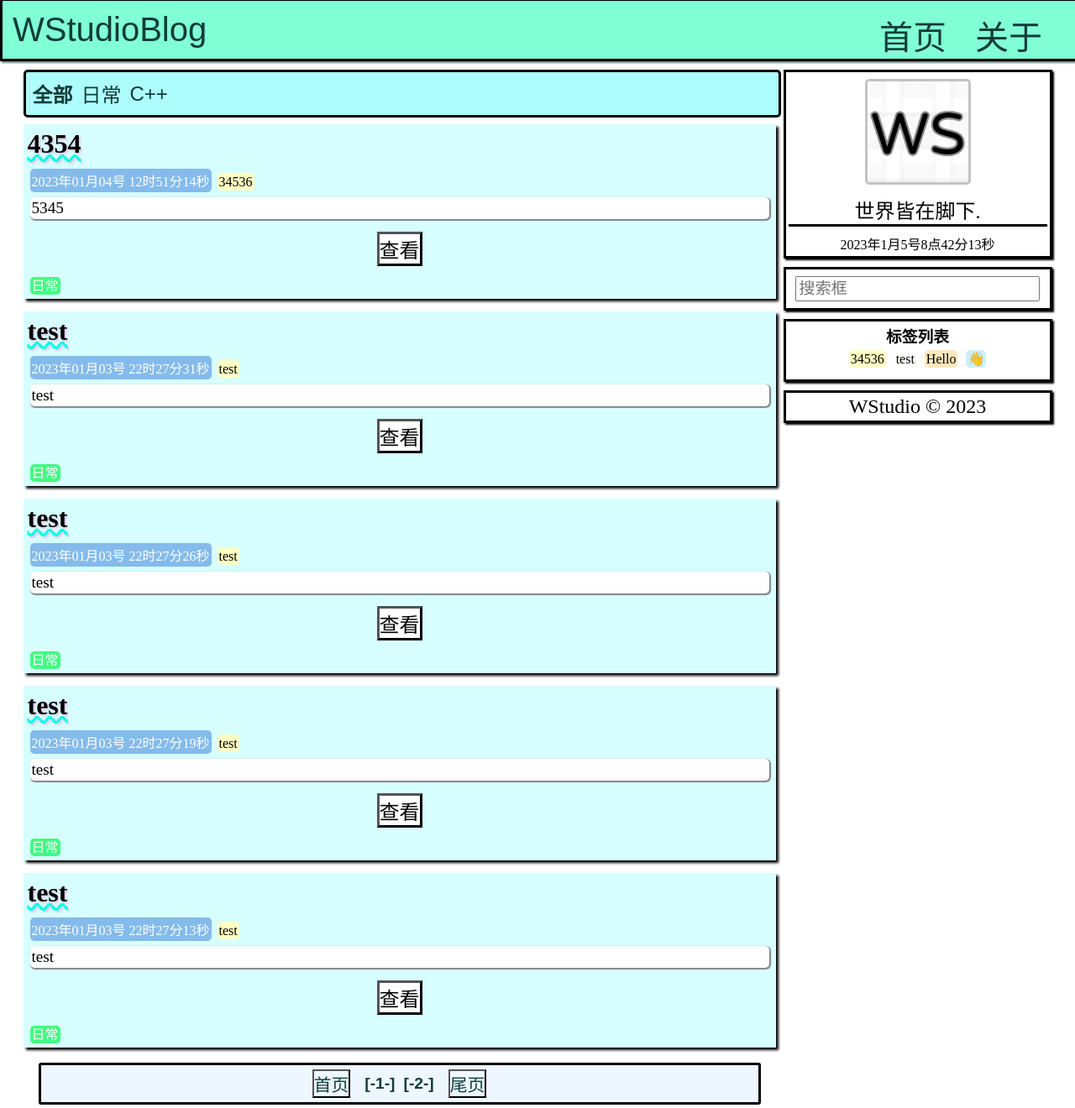
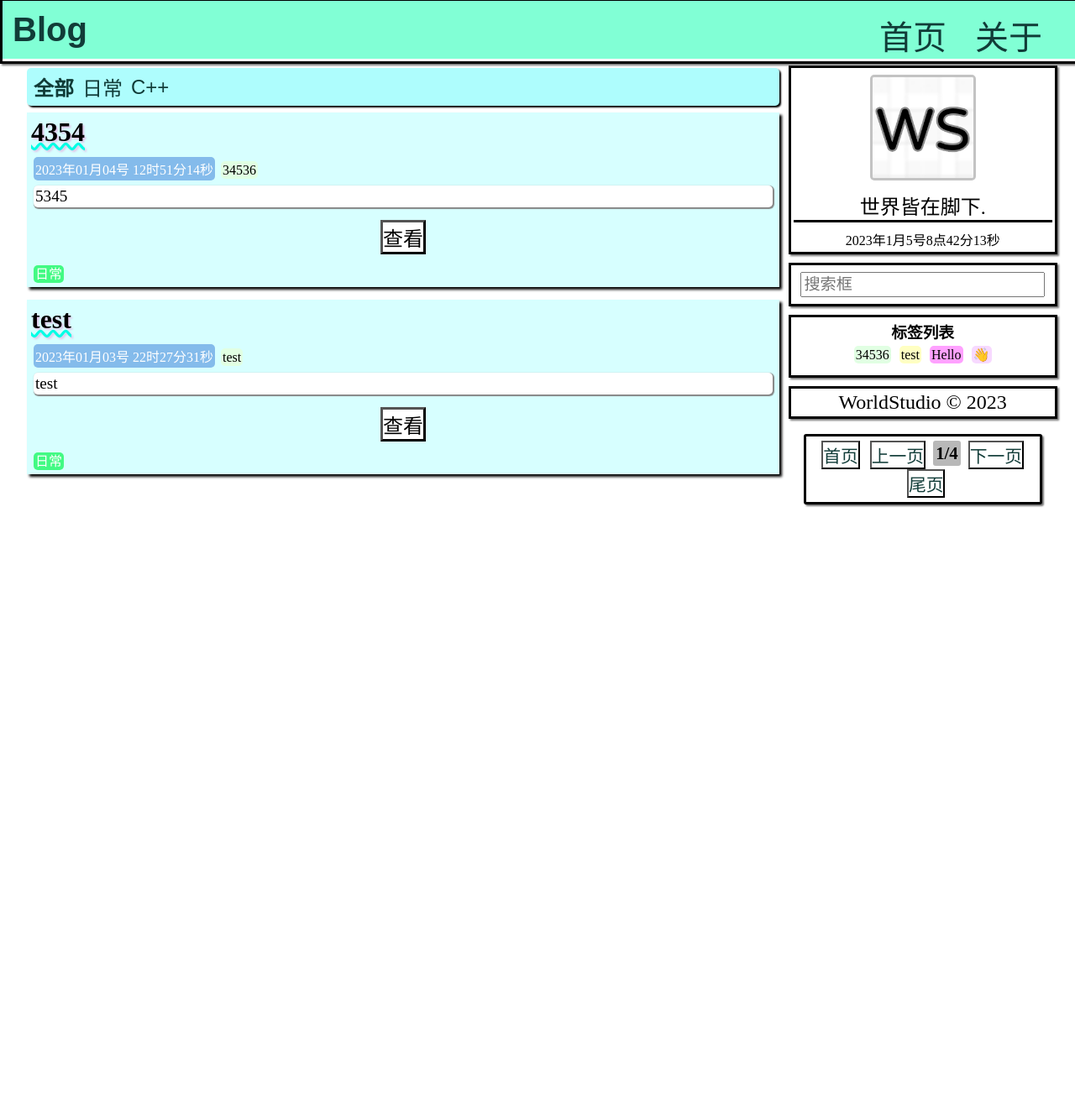
Before and after one commit to SQJM/SQJM.github.io, a plain HTML site: page WStudio-web/blog/index.html in a window 1280 px wide. Shown: the part 2-1322 px from the top of the page at 84% size. After the commit the page ends 800 px from the top, so only its background shows below. Drawn offline with Linux system fonts and the light colour scheme.

Commit message:
Add files via upload

```diff
--- a/WStudio-web/blog/css/index-blog.css
+++ b/WStudio-web/blog/css/index-blog.css
@@ -66,12 +66,15 @@ p {
 #BlogGratuito_Window{
     position: fixed;
     top: 45%;
+    width: 80%;
+    text-align: center;
     border-radius: 10px;
     font-size: 5em;
     background-color: #00ffe5;
 }
 
 #Blog_HeadM{
+    position: fixed;
     width: 100%;
     z-index: 999;
     margin-bottom: 10px;
@@ -110,13 +113,13 @@ p {
 #Blog_NavigationBar {
     z-index: 999;
     width: 100%;
-    border-style: solid;
-    border-color: #000000;
+    box-shadow: 2px 2px 2px #000000;
     background-color: rgb(174, 253, 253);
     text-align: left;
     border-radius: 5px;
     margin-bottom: 8px;
 }
+
 
 #BlogGratuito_NavigationBarBtnBox button {
     font-size: 1.5em;
@@ -231,7 +234,7 @@ p {
     border-left: #ffffff;
     border-width: 2px;
     box-shadow: 3px 3px 3px #000000;
-    background-color: rgb(253, 255, 223);
+    background-color: rgb(248, 251, 197);
     text-align: left;
 }
 
@@ -274,32 +277,33 @@ p {
     user-select: none;
 }
 
-#BlogGratuito_PageMainBoxArticle>div>div {
+#BlogGratuito_PageMainBoxArticle>b {
     display: inline-block;
+    background-color: #b8b8b8;
+    padding: 3px;
+    border-radius: 3px;
+    font-size: 1.3em;
 }
 
-#BlogGratuito_PageMainBoxArticle>div>button {
+#BlogGratuito_PageMainBoxArticle>button {
+    vertical-align: top;
     display: inline-block;
     border-color: #000000;
     font-size: 1.3em;
-}
-
-#BlogGratuito_PageMainBoxArticle>div>div>button {
-    padding: 3px;
-    font-size: 1.2em;
 }
 
 #Blog_MainBoxRM {
     margin-left: 5px;
     width: 25%;
     display: inline-block;
+    position: fixed;
 }
 
 #Blog_MainBoxR div {
     margin-bottom: 10px;
     border-style: solid;
     border-color: #000000;
-    box-shadow: 2px 2px 2px #000000;
+    box-shadow: 2px 2px 2px #757575;
     background-color: rgb(255, 255, 255);
 }
 
--- a/WStudio-web/blog/index.html
+++ b/WStudio-web/blog/index.html
@@ -25,7 +25,7 @@
         <button class="Blog_TitleBtn" id="Blog_HomePage" onclick="BlogGratuito_HomePage();">首页</button>
       </div>
     </div>
-    <div id="Blog_MainBox">
+    <div id="Blog_MainBox" style="top: 80px;position: relative;">
       <div id="Blog_MainBoxLM">
         <div id="Blog_NavigationBar">
           <p id="BlogGratuito_NavigationBarBtnBox">
@@ -39,15 +39,7 @@
           <div id="BlogGratuito_MainBoxArticle">
 
           </div>
-          <div id="BlogGratuito_PageMainBoxArticle">
-            <div>
-              <button style="margin-right: 8px;" onclick="_HomePage();">首页</button>
-              <div id="BlogGratuito_PageMainBoxArticleNum">
 
-              </div>
-              <button style="margin-left: 8px;" onclick="_EndPage();">尾页</button>
-            </div>
-          </div>
         </div>
       </div>
       <div id="Blog_MainBoxRM">
@@ -72,9 +64,18 @@
             <p id="BlogGratuito_Copyright"></p>
           </div>
 
+          <div id="BlogGratuito_PageMainBoxArticle">
+              <button style="margin-right: 8px;" onclick="BlogGratuito_HomePage_();">首页</button>
+              <button style="margin-right: 5px;" onclick="BlogGratuito_UpPage();">上一页</button>
+              <b id="BlogGratuito_PageMainBoxArticleNum"></b>
+              <button style="margin-left: 5px;" onclick="BlogGratuito_DownPage();">下一页</button>
+              <button style="margin-left: 8px;" onclick="BlogGratuito_EndPage_();">尾页</button>
+          </div>
+
         </div>
       </div>
     </div>
+    <div style="height: 10px;"><p id="BlogGratuito_Copyright"></p></div>
   </body>
   <!--js-->
   <script type="text/javascript" src="js/index-blog-style.js"></script>
--- a/WStudio-web/blog/js/data.js
+++ b/WStudio-web/blog/js/data.js
@@ -6,6 +6,7 @@ if (document.readyState != 'complete'){
 window.onload = function(){
     document.getElementById("BlogGratuito_Window").innerHTML = "";
     document.getElementById("BlogGratuito_Body").style.display = "block";
+}
 function randomColor() {
     return (
                 "rgba(" +
@@ -24,10 +25,10 @@ window.onload = function(){
             '<button id="' + id + '" onclick="' + onclick + '">' + text + "</button>";
     return btn;
 }
-    function _BlogGratuito_ArticleShow(id,title, date, tag, dataShow, fun, file,idd) {
+function _BlogGratuito_ArticleShow(id,title, date, tag, dataShow, fun, file,idd,pageId) {
     var str =
             '\
-    <div id="Article_'+id+'">\
+    <div id="Article_'+id+'" class="Page_'+pageId+'">\
       <h1>' +
 title +
 '</h1>\
@@ -59,6 +60,8 @@ title +
       </div>\
     ';
     document.getElementById("BlogGratuito_NavigationBarBtnBox").style.display = "none";
+    document.getElementById("BlogGratuito_PageMainBoxArticle").style.display = "none";
+    document.getElementById("BlogGratuito_SearchBox").style.display = "none";
     document.getElementById("BlogGratuito_MainBoxL").style.display = "none";
     document.getElementById("BlogGratuito_MainBoxArticle").style.display = "block";
     document.getElementById("BlogGratuito_MainBoxArticle").innerHTML = str;
@@ -71,6 +74,8 @@ title +
 }
 function BlogGratuito_HomePage(){
     document.getElementById("BlogGratuito_NavigationBarBtnBox").style.display = "block";
+    document.getElementById("BlogGratuito_PageMainBoxArticle").style.display = "block";
+    document.getElementById("BlogGratuito_SearchBox").style.display = "block";
     document.getElementById("BlogGratuito_MainBoxL").style.display = "block";
     document.getElementById("BlogGratuito_MainBoxArticle").innerHTML = "";
     document.getElementById("BlogGratuito_MainBoxArticle").style.display = "none";
@@ -104,48 +109,58 @@ title +
     }
 
 }
-    function _goPage(num){}
-    function _HomePage(){
-        document.getElementById("BlogGratuito_MainBoxL").innerHTML = "";
+function _goPage(num){//BlogGratuito_PageMainBoxArticleNumn
+    for(var i = 0;i < article_num;i++){
+        if(document.getElementById("Article_"+i+"").className != "Page_" + num)
+            document.getElementById("Article_"+i+"").style.display = "none";
+        else
+            document.getElementById("Article_"+i+"").style.display = "block";
+    }
+}
+function BlogGratuito_HomePage_(){
     _goPage(1);
+    document.getElementById("BlogGratuito_PageMainBoxArticleNumn").innerHTML = 1;
 }
-    function _EndPage(){
-        document.getElementById("BlogGratuito_MainBoxL").innerHTML = "";
-        _goPage(article_num);
+function BlogGratuito_EndPage_(){
+    _goPage(BlogGratuito_PageMainBoxArticle__Max);
+    document.getElementById("BlogGratuito_PageMainBoxArticleNumn").innerHTML = BlogGratuito_PageMainBoxArticle__Max;
+}
+function BlogGratuito_UpPage() {
+  var t = document.getElementById("BlogGratuito_PageMainBoxArticleNumn").innerHTML;
+    t--;
+    if(t <= 0){
+        return;
+    }
+    document.getElementById("BlogGratuito_PageMainBoxArticleNumn").innerHTML = t;
+    _goPage(t);
+}
+function BlogGratuito_DownPage() {
+    var t = document.getElementById("BlogGratuito_PageMainBoxArticleNumn").innerHTML;
+    t++;
+      if(t > BlogGratuito_PageMainBoxArticle__Max){
+          return;
+      }
+    document.getElementById("BlogGratuito_PageMainBoxArticleNumn").innerHTML = t;
+      _goPage(t);
 }
 document.getElementById("BlogGratuito_SearchBox").innerHTML = "<input id=\"BlogGratuito_Search\" type=\"text\" placeholder=\"搜索框\" oninput=\"_BlogGratuito_Search();\">";
-    function setBlogGratuito_PageMainBoxArticle_btn(n){
-        return '<button><b>[-'+n+'-]</b></button>';
-    }
-    var Max_A;
-    function setBlogGratuito_PageMainBoxArticle(e){
-        Max_A = e;
-        var t = article_num;
-        var i = 1;
-        while(true){
-            if(t <= e) break;
-            t -= e;
-            i++;
-        }
-        for(var j = 0;j < i;){
-            j++;
-            document.getElementById("BlogGratuito_PageMainBoxArticleNum").innerHTML += setBlogGratuito_PageMainBoxArticle_btn(j);
-        }
-    }
 
 
 var article_num = 7;
 
 function _BlogGratuito_File_0(){_BlogGratuito_File_f("日常");}function _BlogGratuito_File_1(){_BlogGratuito_File_f("C++");}
 
-function _BlogGratuito_Article_0(){_BlogGratuito_Article_f("4354","2023年01月04号 12时51分14秒","<span style=\"background-color: rgb(336,261,195);\">34536</span>","3453","日常");}function _BlogGratuito_Article_1(){_BlogGratuito_Article_f("test","2023年01月03号 22时27分31秒","<span style=\"background-color: rgb(336,261,195);\">test</span>","test","日常");}function _BlogGratuito_Article_2(){_BlogGratuito_Article_f("test","2023年01月03号 22时27分26秒","<span style=\"background-color: rgb(336,261,195);\">test</span>","test","日常");}function _BlogGratuito_Article_3(){_BlogGratuito_Article_f("test","2023年01月03号 22时27分19秒","<span style=\"background-color: rgb(336,261,195);\">test</span>","test","日常");}function _BlogGratuito_Article_4(){_BlogGratuito_Article_f("test","2023年01月03号 22时27分13秒","<span style=\"background-color: rgb(336,261,195);\">test</span>","test","日常");}function _BlogGratuito_Article_5(){_BlogGratuito_Article_f("test","2023年01月03号 22时26分59秒","<span style=\"background-color: rgb(336,261,195);\">test</span>","test","日常");}function _BlogGratuito_Article_6(){_BlogGratuito_Article_f("Hello BlogGratuito!👋","2023年01月03号 21时05分51秒","<span style=\"background-color: rgb(336,261,195);\">Hello</span><span style=\"background-color: rgb(310,326,252);\">👋</span>","<p><b>📋这是一个完全自由🏃的博客编写📝软件🖥.📋</b></p>\n<img src=\"img/WS.png\" alt=\"WS\" >\n<p>📋📋📋📋📋📋📋🌟🌟🌟🌟📋📋📋📋📋📋📋</p>\n<p>🌟🌟🌟🌟🌉🏷️📋🌎💬🌁🌱💻🌟🌟🌟🌟</p>","日常");}
+function _BlogGratuito_Article_0(){_BlogGratuito_Article_f("4354","2023年01月04号 12时51分14秒","<span style=\"background-color: rgb(225,335,227);\">34536</span>","3453","日常");}function _BlogGratuito_Article_1(){_BlogGratuito_Article_f("test","2023年01月03号 22时27分31秒","<span style=\"background-color: rgb(225,335,227);\">test</span>","test","日常");}function _BlogGratuito_Article_2(){_BlogGratuito_Article_f("test","2023年01月03号 22时27分26秒","<span style=\"background-color: rgb(225,335,227);\">test</span>","test","日常");}function _BlogGratuito_Article_3(){_BlogGratuito_Article_f("test","2023年01月03号 22时27分19秒","<span style=\"background-color: rgb(225,335,227);\">test</span>","test","日常");}function _BlogGratuito_Article_4(){_BlogGratuito_Article_f("test","2023年01月03号 22时27分13秒","<span style=\"background-color: rgb(225,335,227);\">test</span>","test","日常");}function _BlogGratuito_Article_5(){_BlogGratuito_Article_f("test","2023年01月03号 22时26分59秒","<span style=\"background-color: rgb(225,335,227);\">test</span>","test","日常");}function _BlogGratuito_Article_6(){_BlogGratuito_Article_f("Hello BlogGratuito!👋","2023年01月03号 21时05分51秒","<span style=\"background-color: rgb(225,335,227);\">Hello</span><span style=\"background-color: rgb(272,379,194);\">👋</span>","<p><b>📋这是一个完全自由🏃的博客编写📝软件🖥.📋</b></p>\n<img src=\"img/WS.png\" alt=\"WS\" >\n<p>📋📋📋📋📋📋📋🌟🌟🌟🌟📋📋📋📋📋📋📋</p>\n<p>🌟🌟🌟🌟🌉🏷️📋🌎💬🌁🌱💻🌟🌟🌟🌟</p>","日常");}
 
-setBlogGratuito_PageMainBoxArticle(5);
-document.getElementById("BlogGratuito_Title").innerHTML = "hi WStudio";
-document.getElementById("BlogGratuito_Log").innerHTML = "WStudioBlog";
-document.getElementById("BlogGratuito_TagList").innerHTML = "<span style=\"background-color: rgb(336,261,195);\">34536</span><span style=\"background-color: rgb(310,326,252);\">test</span><span style=\"background-color: rgb(296,232,187);\">Hello</span><span style=\"background-color: rgb(203,241,277);\">👋</span>";
+var BlogGratuito_PageMainBoxArticle__Max = 4;
+
+var page_max_num = 2;
+document.getElementById("BlogGratuito_PageMainBoxArticleNum").innerHTML = "<span id=\"BlogGratuito_PageMainBoxArticleNumn\">1</span>/4";
+document.getElementById("BlogGratuito_Title").innerHTML = "hi WorldStudioBlog";
+document.getElementById("BlogGratuito_Log").innerHTML = "<b>Blog</b>";
+document.getElementById("BlogGratuito_TagList").innerHTML = "<span style=\"background-color: rgb(225,335,227);\">34536</span><span style=\"background-color: rgb(272,379,194);\">test</span><span style=\"background-color: rgb(403,161,273);\">Hello</span><span style=\"background-color: rgb(247,217,343);\">👋</span>";
 document.getElementById("BlogGratuito_NavigationBarBtnBox").innerHTML += "<button onclick=\"allArticle();\"><b>全部</b></button>"+_Blog_NavigationBarBtn("_BlogGratuito_File_0();","日常")+_Blog_NavigationBarBtn("_BlogGratuito_File_1();","C++")+"";
 document.getElementById("BlogGratuito_Motto").innerHTML = "世界皆在脚下.";
-document.getElementById("BlogGratuito_Copyright").innerHTML = "WStudio © 2023";
-document.getElementById("BlogGratuito_MainBoxL").innerHTML += _BlogGratuito_ArticleShow("0","4354","2023年01月04号 12时51分14秒","<span style=\"background-color: rgb(336,261,195);\">34536</span>","5345","_BlogGratuito_Article_0();","日常","7")+_BlogGratuito_ArticleShow("1","test","2023年01月03号 22时27分31秒","<span style=\"background-color: rgb(336,261,195);\">test</span>","test","_BlogGratuito_Article_1();","日常","6")+_BlogGratuito_ArticleShow("2","test","2023年01月03号 22时27分26秒","<span style=\"background-color: rgb(336,261,195);\">test</span>","test","_BlogGratuito_Article_2();","日常","5")+_BlogGratuito_ArticleShow("3","test","2023年01月03号 22时27分19秒","<span style=\"background-color: rgb(336,261,195);\">test</span>","test","_BlogGratuito_Article_3();","日常","4")+_BlogGratuito_ArticleShow("4","test","2023年01月03号 22时27分13秒","<span style=\"background-color: rgb(336,261,195);\">test</span>","test","_BlogGratuito_Article_4();","日常","3")+_BlogGratuito_ArticleShow("5","test","2023年01月03号 22时26分59秒","<span style=\"background-color: rgb(336,261,195);\">test</span>","test","_BlogGratuito_Article_5();","日常","2")+_BlogGratuito_ArticleShow("6","Hello BlogGratuito!👋","2023年01月03号 21时05分51秒","<span style=\"background-color: rgb(336,261,195);\">Hello</span><span style=\"background-color: rgb(310,326,252);\">👋</span>","📋这是一个完全自由🏃的博客编写📝软件🖥.📋","_BlogGratuito_Article_6();","日常","1")+"";
-function removeA(){for(var i = (Max_A);i < article_num;i++){            var d = document.getElementById("Article_"+i+"");                                             d.parentNode.removeChild(d);}}removeA();}
+document.getElementById("BlogGratuito_Copyright").innerHTML = "WorldStudio © 2023";
+function _addArticle_(){document.getElementById("BlogGratuito_MainBoxL").innerHTML += _BlogGratuito_ArticleShow("0","4354","2023年01月04号 12时51分14秒","<span style=\"background-color: rgb(225,335,227);\">34536</span>","5345","_BlogGratuito_Article_0();","日常","7","1")+_BlogGratuito_ArticleShow("1","test","2023年01月03号 22时27分31秒","<span style=\"background-color: rgb(225,335,227);\">test</span>","test","_BlogGratuito_Article_1();","日常","6","1")+_BlogGratuito_ArticleShow("2","test","2023年01月03号 22时27分26秒","<span style=\"background-color: rgb(225,335,227);\">test</span>","test","_BlogGratuito_Article_2();","日常","5","2")+_BlogGratuito_ArticleShow("3","test","2023年01月03号 22时27分19秒","<span style=\"background-color: rgb(225,335,227);\">test</span>","test","_BlogGratuito_Article_3();","日常","4","2")+_BlogGratuito_ArticleShow("4","test","2023年01月03号 22时27分13秒","<span style=\"background-color: rgb(225,335,227);\">test</span>","test","_BlogGratuito_Article_4();","日常","3","3")+_BlogGratuito_ArticleShow("5","test","2023年01月03号 22时26分59秒","<span style=\"background-color: rgb(225,335,227);\">test</span>","test","_BlogGratuito_Article_5();","日常","2","3")+_BlogGratuito_ArticleShow("6","Hello BlogGratuito!👋","2023年01月03号 21时05分51秒","<span style=\"background-color: rgb(225,335,227);\">Hello</span><span style=\"background-color: rgb(272,379,194);\">👋</span>","📋这是一个完全自由🏃的博客编写📝软件🖥.📋","_BlogGratuito_Article_6();","日常","1","4")+"";}_addArticle_();
+_goPage(1);
--- a/WStudio-web/blog/js/index-blog-style.js
+++ b/WStudio-web/blog/js/index-blog-style.js
@@ -2,7 +2,7 @@
   //网页鼠标点击特效
   var a_idx = 0;
   window.onclick = function (event) {
-    var a = new Array("W❤S");
+    var a = new Array("W💖S");
     var heart = document.createElement("b");
     heart.id = "effect_0";
     //创建b元素
@@ -103,50 +103,39 @@ function date() {
 date();
 setInterval(() => {
   document.getElementById("Blog_Date").innerHTML = date();
-  fromGetBoundingRect_1();
   fromGetBoundingRect_0();
 }, 1);
 function fromGetBoundingRect_0() {
   var scrollY = document.documentElement.scrollTop || document.body.scrollTop;
   {
     var th = document.getElementById("Blog_HeadM").offsetHeight;
+    var w = document.getElementById("Blog_MainBoxRM").offsetWidth;
     if (scrollY > th) {
       if (document.getElementById("Blog_HeadM").style.position == "fixed")
         return;
+      document.getElementById("Blog_NavigationBar").style.top = th + 10 + "px";
+      document.getElementById("Blog_MainBoxRM").style.top = th + 10 + "px";
+      document.getElementById("Blog_MainBoxLM").style.left = -(w / 2) + "px";
+      document.getElementById("Blog_MainBoxRM").style.right = w / 15 + "px";
+      Blog_NavigationBar;
+      document.getElementById("Blog_NavigationBar").style.position = "fixed";
+      document.getElementById("Blog_NavigationBar").style.width = "70%";
       document.getElementById("Blog_HeadM").style.position = "fixed";
+      document.getElementById(
+        "BlogGratuito_NavigationBarBtnBox"
+      ).style.borderStyle = "solid";
     } else {
-      if (document.getElementById("Blog_HeadM").style.position == "relative")
-        return;
-      document.getElementById("Blog_HeadM").style.position = "relative";
+      if (document.getElementById("Blog_HeadM").style.position == "") return;
+      document.getElementById("Blog_MainBoxRM").style.top = th + 10 + "px";
+      document.getElementById(
+        "BlogGratuito_NavigationBarBtnBox"
+      ).style.borderStyle = "";
+      document.getElementById("Blog_NavigationBar").style.width = "100%";
+      document.getElementById("Blog_NavigationBar").style.position = "";
+      document.getElementById("Blog_HeadM").style.position = "";
     }
   }
 }
-function fromGetBoundingRect_1() {
-  var scrollY = document.documentElement.scrollTop || document.body.scrollTop;
-  var w = document.getElementById("Blog_MainBoxR").offsetWidth;
-  {
-    var th = document.getElementById("Blog_HeadM").offsetHeight;
-    var tth = document.getElementById("Blog_MainBoxR").offsetHeight;
-    if (scrollY > (tth - 20)) {
-      if (document.getElementById("Blog_MainBoxRM").style.position == "fixed")
-        return;
-      document.getElementById("Blog_NavigationBar").style.top = th + 10 + "px";
-      document.getElementById("Blog_NavigationBar").style.width = 70 + "%";
-      document.getElementById("Blog_NavigationBar").style.position = "fixed";
-      document.getElementById("Blog_MainBoxRM").style.top = th + 10 + "px";
-      document.getElementById("Blog_MainBoxRM").style.position = "fixed";
-      document.getElementById("Blog_MainBoxLM").style.left = -(w / 2) + "px";
-      document.getElementById("Blog_MainBoxRM").style.right = (w / 15) + "px";
-    } else {
-      if (
-        document.getElementById("Blog_MainBoxRM").style.position == ""
-      )
-        return;
-      document.getElementById("Blog_NavigationBar").style.position = "";
-      document.getElementById("Blog_NavigationBar").style.width = 100 + "%";
-      document.getElementById("Blog_MainBoxRM").style.position = "";
-      document.getElementById("Blog_MainBoxLM").style.left = 0 + "px";
-      document.getElementById("Blog_MainBoxRM").style.right = 0 + "px";
-    }
-  }
-}
+var w = document.getElementById("Blog_MainBoxRM").offsetWidth;
+document.getElementById("Blog_MainBoxLM").style.left = -(w / 2) + "px";
+document.getElementById("Blog_MainBoxRM").style.right = w / 15 + "px";
```
Lines whose indentation alone changed are shown as unchanged.
